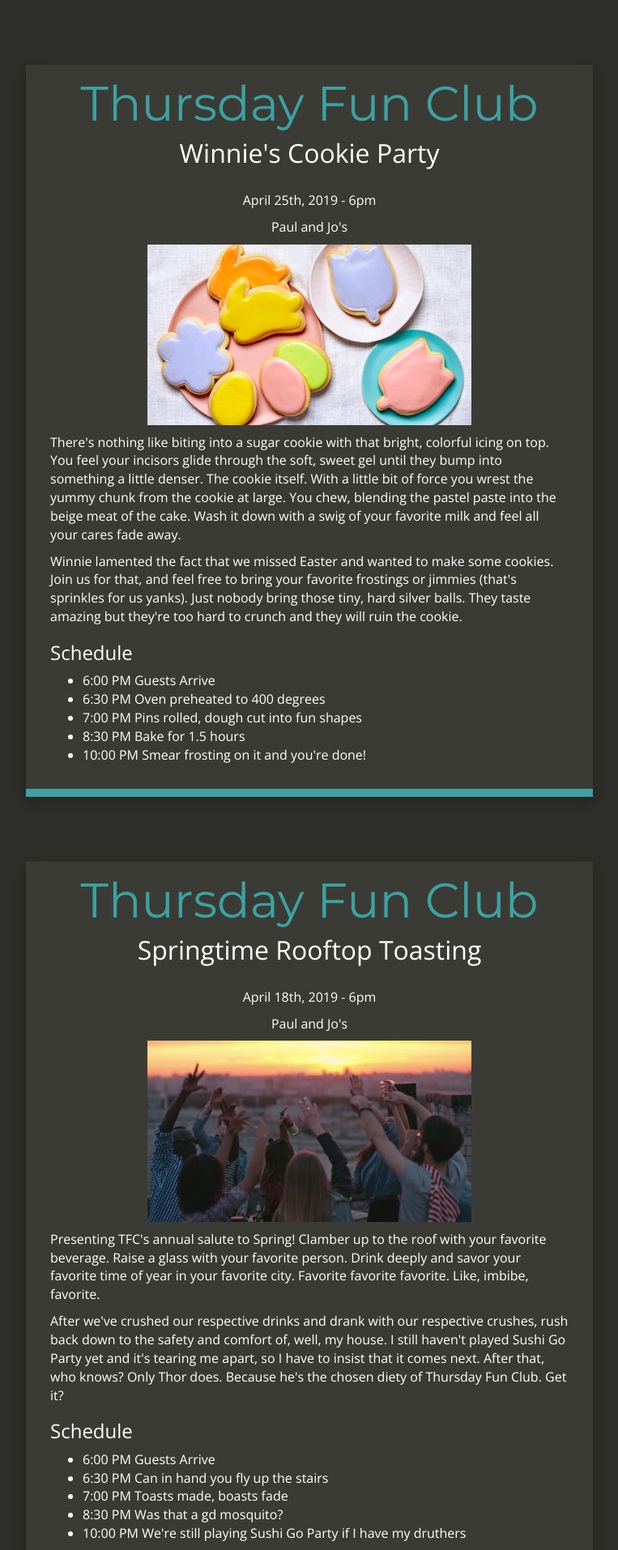
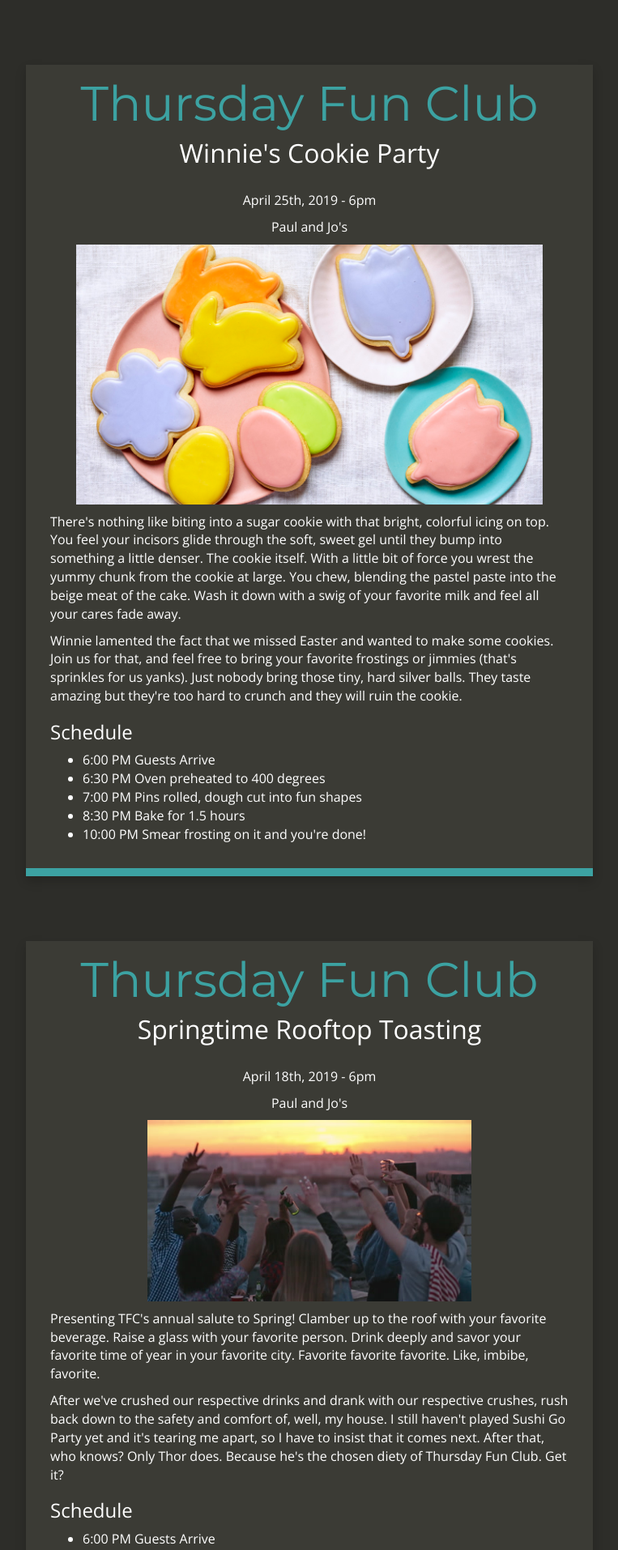
Before and after one commit to paulberb/paulberb.github.io, a Jekyll site: the page built from index.html, in a window 1280 px wide. Shown: the top 1914 px of the page at 81% size, without its empty margins (258-1021 px from the left). Built offline with Jekyll 4.4.1, drawn with Linux system fonts in a browser that asks for light colours; nearby versions of some CDN libraries.

Commit message:
fixed image width

```diff
--- a/index.html
+++ b/index.html
@@ -10,7 +10,7 @@
                 <p>April 25th, 2019 - 6pm</p>
                 <p>Paul and Jo's
                 </p>
-                <p><img src="/images/cook.jpg" width="400" /></p>
+                <p><img src="/images/cook.jpg" width="90%" /></p>
             </div>
                 <p>
                 There's nothing like biting into a sugar cookie with that bright, colorful icing on top. You feel your incisors glide through the soft, sweet gel until they bump into something a little denser. The cookie itself. With a little bit of force you wrest the yummy chunk from the cookie at large. You chew, blending the pastel paste into the beige meat of the cake. Wash it down with a swig of your favorite milk and feel all your cares fade away.
```
